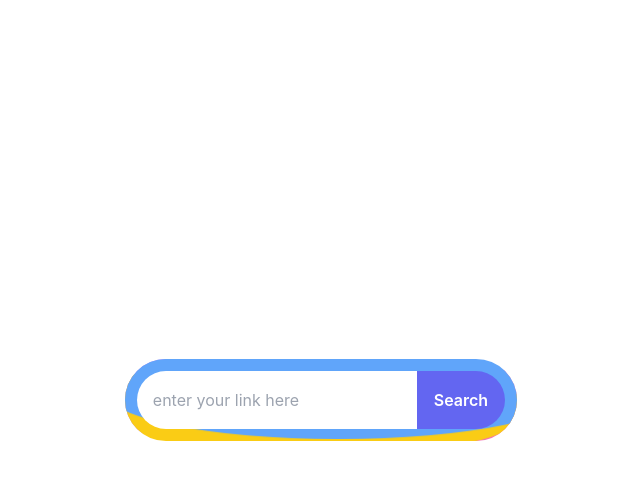
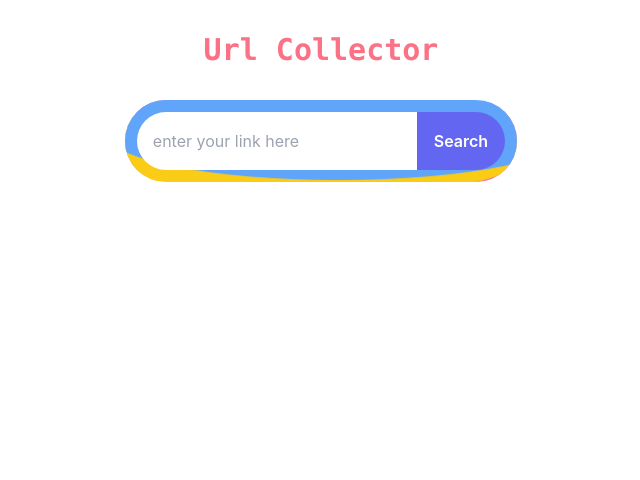
Before and after one commit to rashedsabbir/Url-Collector, a React (Vite) app in the folder client-side/: page / in a window 1280 px wide. Shown: the top 480 px of the page, without its empty margins (319-959 px from the left). Built offline with nearby package versions, Linux system fonts and the light colour scheme.

Commit message:
get link method added

```diff
--- a/client-side/src/App.jsx
+++ b/client-side/src/App.jsx
@@ -1,5 +1,5 @@
 /* eslint-disable no-unused-vars */
-import React, { useState } from "react";
+import React, { useState, useEffect } from "react";
 import axios from "axios";
 import "./App.css";
 
@@ -27,28 +27,41 @@ function App() {
         }
       );
 
+      console.log("Response from server:", response);
+
       if (response.status === 200) {
-        const data = response.data;
+        // Fetch the links from the server
+        const linksResponse = await axios.get(
+          `http://localhost:8000/get-links`
+        );
+        const linksData = linksResponse.data;
 
-        if (data.links && data.links.length > 0) {
-          setFoundLinks(data.links);
-          setNumLinksFound(data.links.length);
+        if (linksData.links && linksData.links.length > 0) {
+          setFoundLinks(linksData.links);
+          setNumLinksFound(linksData.links.length);
         } else {
           setError("No links found.");
         }
       } else {
         setError("Error fetching data.");
       }
+
+      setLoading(false);
     } catch (error) {
+      console.error("Error fetching data:", error);
       setError("Error fetching data: " + error.message);
-    } finally {
       setLoading(false);
     }
   };
 
   return (
     <>
-      <div className="min-h-screen flex flex-col justify-center">
+      <div className="flex flex-col justify-center">
+        <div className="flex justify-center items-center py-8">
+          <h3 className="text-rose-400 font-mono font-bold text-3xl">
+            Url Collector
+          </h3>
+        </div>
         <div className="relative w-full sm:max-w-2xl px-2 sm:mx-auto">
           <div className="overflow-hidden z-0 rounded-full relative p-3">
             <form
@@ -77,6 +90,7 @@ function App() {
           </div>
         </div>
       </div>
+      <div className="flex justify-center items-center py-8 text-blue-500">
         {loading && <p>Loading...</p>}
         {foundLinks.length > 0 ? (
           <div>
@@ -90,6 +104,7 @@ function App() {
           </div>
         ) : null}
         {error && <p>Error: {error}</p>}
+      </div>
     </>
   );
 }
```
Lines whose indentation alone changed are shown as unchanged.
